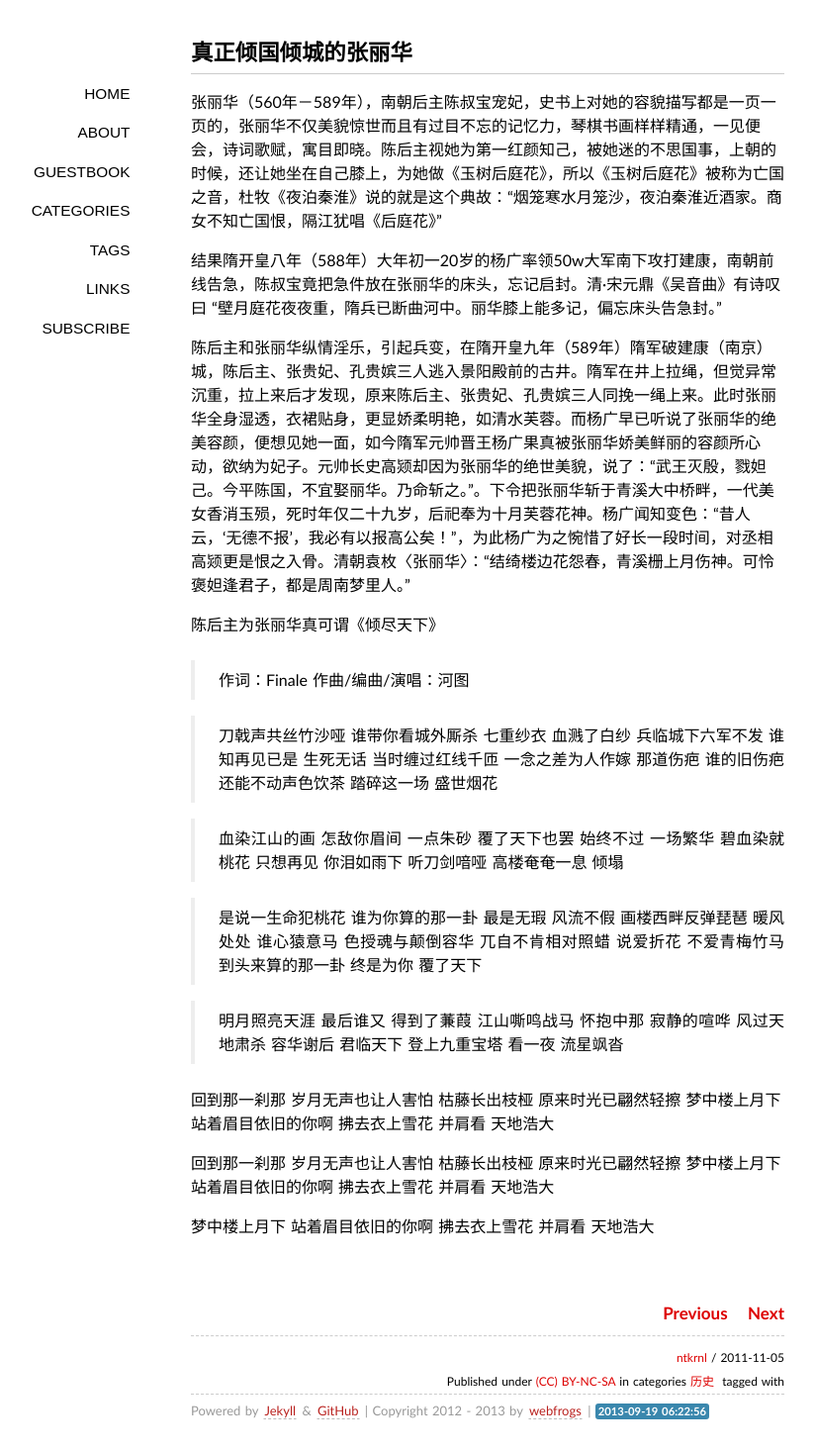
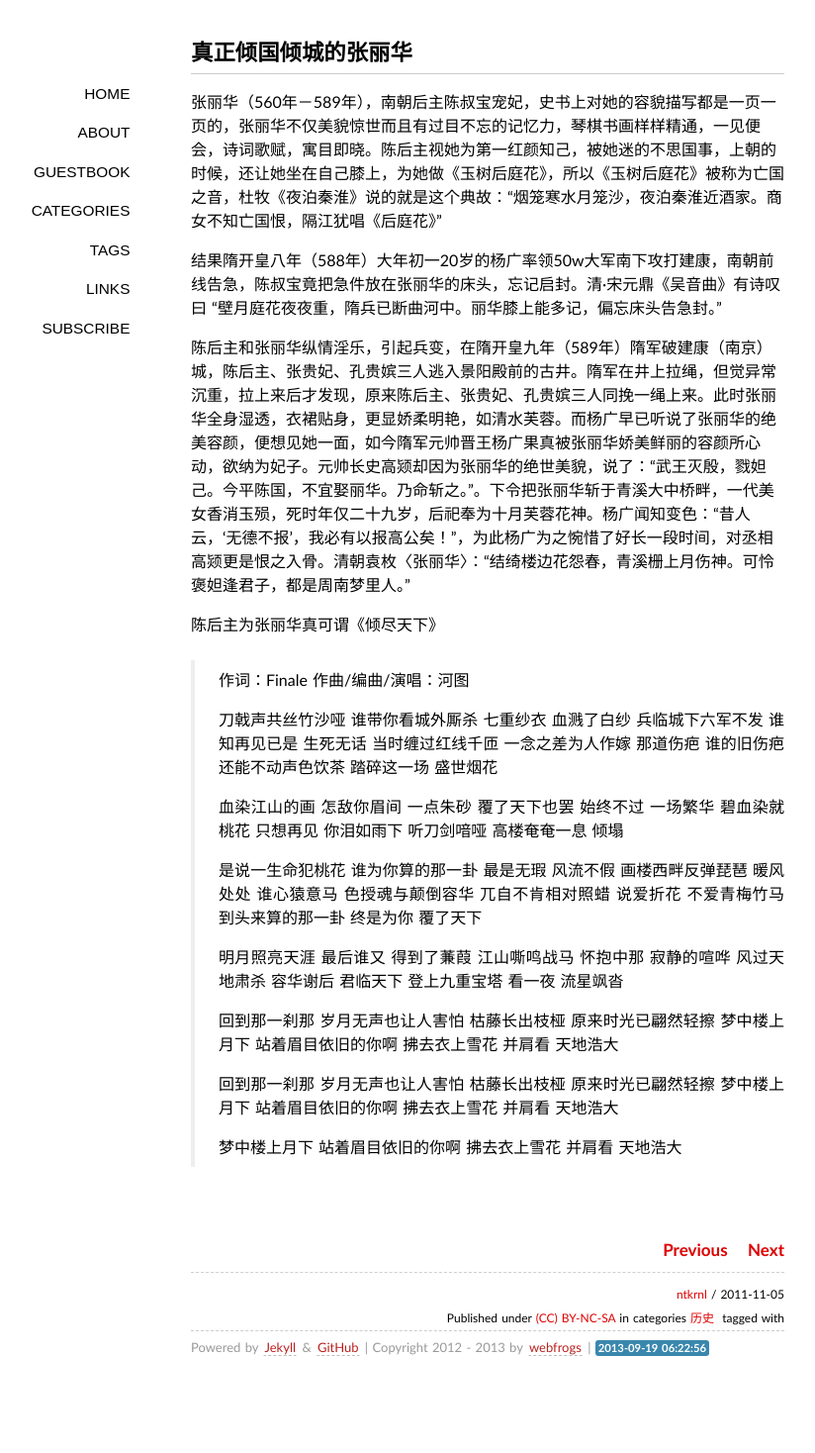
Before and after one commit to ntkrnl/ntkrnl.github.io, a Jekyll site: the page built from _posts/2011-11-05-real-beauty-zhang-lihua.markdown, in a window 1280 px wide. Shown: the whole page at 99% size, without its empty margins (147-971 px from the left). Built offline with Jekyll 4.4.1, drawn with Linux system fonts in a browser that asks for light colours; some web fonts are replaced; Markdown is read by kramdown in place of the engine named in the settings; a script that is not in the unit is left out; comment, search, counter and statistics services are not loaded; after the commit the page ends 1404 px from its top, so only the background shows below that.

```diff
--- a/_posts/2011-11-05-real-beauty-zhang-lihua.markdown
+++ b/_posts/2011-11-05-real-beauty-zhang-lihua.markdown
@@ -18,70 +18,71 @@ categories:
 
 陈后主为张丽华真可谓《倾尽天下》
 
+> 作词：Finale
+> 作曲/编曲/演唱：河图
+>
+> 刀戟声共丝竹沙哑
+> 谁带你看城外厮杀
+> 七重纱衣 血溅了白纱
+> 兵临城下六军不发
+> 谁知再见已是 生死无话
+> 当时缠过红线千匝
+> 一念之差为人作嫁
+> 那道伤疤 谁的旧伤疤
+> 还能不动声色饮茶
+> 踏碎这一场 盛世烟花
+>
+> 血染江山的画
+> 怎敌你眉间 一点朱砂
+> 覆了天下也罢
+> 始终不过 一场繁华
+> 碧血染就桃花
+> 只想再见 你泪如雨下
+> 听刀剑喑哑
+> 高楼奄奄一息 倾塌
+>
+> 是说一生命犯桃花
+> 谁为你算的那一卦
+> 最是无瑕 风流不假
+> 画楼西畔反弹琵琶
+> 暖风处处 谁心猿意马
+> 色授魂与颠倒容华
+> 兀自不肯相对照蜡
+> 说爱折花 不爱青梅竹马
+> 到头来算的那一卦
+> 终是为你 覆了天下
+>
+> 明月照亮天涯
+> 最后谁又 得到了蒹葭
+> 江山嘶鸣战马
+> 怀抱中那 寂静的喧哗
+> 风过天地肃杀
+> 容华谢后 君临天下
+> 登上九重宝塔
+> 看一夜 流星飒沓
+>
+> 回到那一刹那
+> 岁月无声也让人害怕
+> 枯藤长出枝桠
+> 原来时光已翩然轻擦
+> 梦中楼上月下
+> 站着眉目依旧的你啊
+> 拂去衣上雪花
+> 并肩看 天地浩大
+>
+> 回到那一刹那
+> 岁月无声也让人害怕
+> 枯藤长出枝桠
+> 原来时光已翩然轻擦
+> 梦中楼上月下
+> 站着眉目依旧的你啊
+> 拂去衣上雪花
+> 并肩看 天地浩大
+>
+> 梦中楼上月下
+> 站着眉目依旧的你啊
+> 拂去衣上雪花
+> 并肩看 天地浩大
+
+
 <script type="text/javascript" src="http://www.xiami.com/widget/player-single?uid=0&sid=1769292418&mode=js"></script>
-
-> 作词：Finale
-作曲/编曲/演唱：河图
-
-> 刀戟声共丝竹沙哑
-谁带你看城外厮杀
-七重纱衣 血溅了白纱
-兵临城下六军不发
-谁知再见已是 生死无话
-当时缠过红线千匝
-一念之差为人作嫁
-那道伤疤 谁的旧伤疤
-还能不动声色饮茶
-踏碎这一场 盛世烟花
-
-> 血染江山的画
-怎敌你眉间 一点朱砂
-覆了天下也罢
-始终不过 一场繁华
-碧血染就桃花
-只想再见 你泪如雨下
-听刀剑喑哑
-高楼奄奄一息 倾塌
-
-> 是说一生命犯桃花
-谁为你算的那一卦
-最是无瑕 风流不假
-画楼西畔反弹琵琶
-暖风处处 谁心猿意马
-色授魂与颠倒容华
-兀自不肯相对照蜡
-说爱折花 不爱青梅竹马
-到头来算的那一卦
-终是为你 覆了天下
-
-> 明月照亮天涯
-最后谁又 得到了蒹葭
-江山嘶鸣战马
-怀抱中那 寂静的喧哗
-风过天地肃杀
-容华谢后 君临天下
-登上九重宝塔
-看一夜 流星飒沓
-
-回到那一刹那
-岁月无声也让人害怕
-枯藤长出枝桠
-原来时光已翩然轻擦
-梦中楼上月下
-站着眉目依旧的你啊
-拂去衣上雪花
-并肩看 天地浩大
-
-回到那一刹那
-岁月无声也让人害怕
-枯藤长出枝桠
-原来时光已翩然轻擦
-梦中楼上月下
-站着眉目依旧的你啊
-拂去衣上雪花
-并肩看 天地浩大
-
-梦中楼上月下
-站着眉目依旧的你啊
-拂去衣上雪花
-并肩看 天地浩大
```
